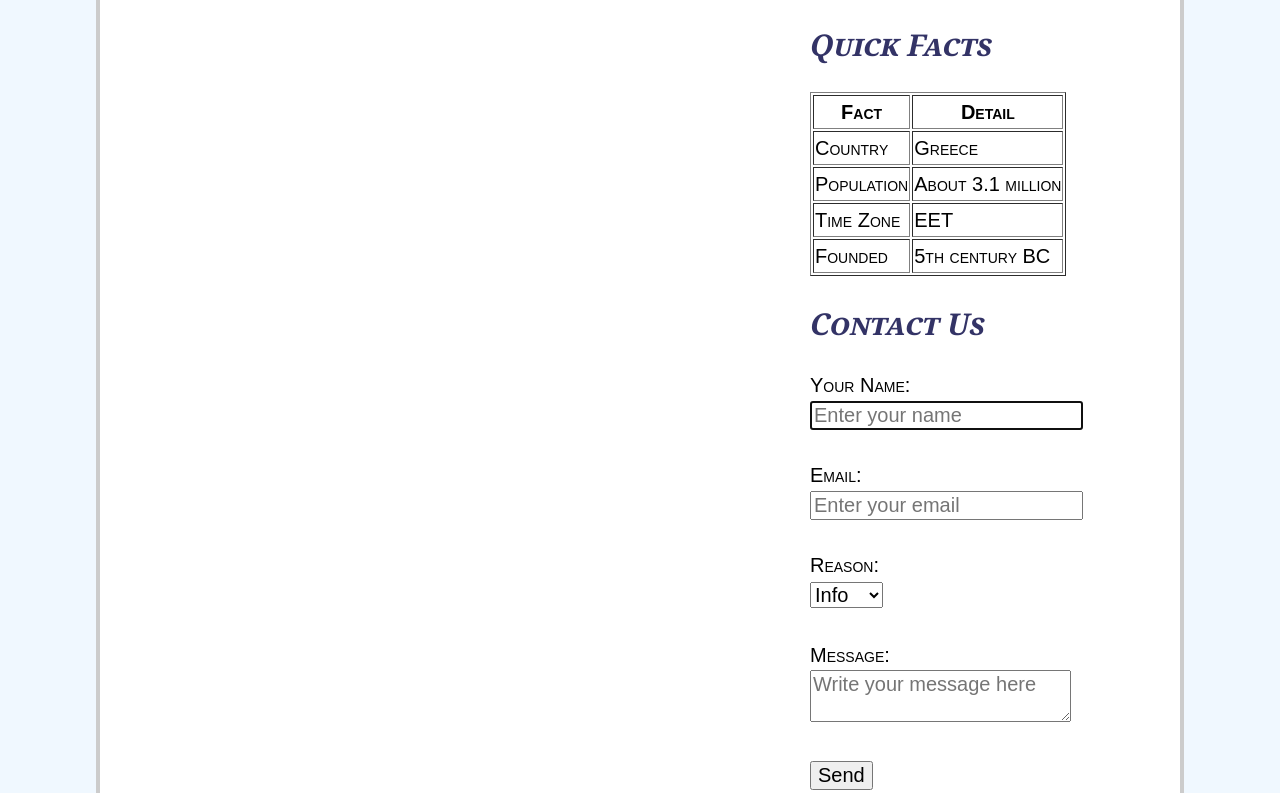
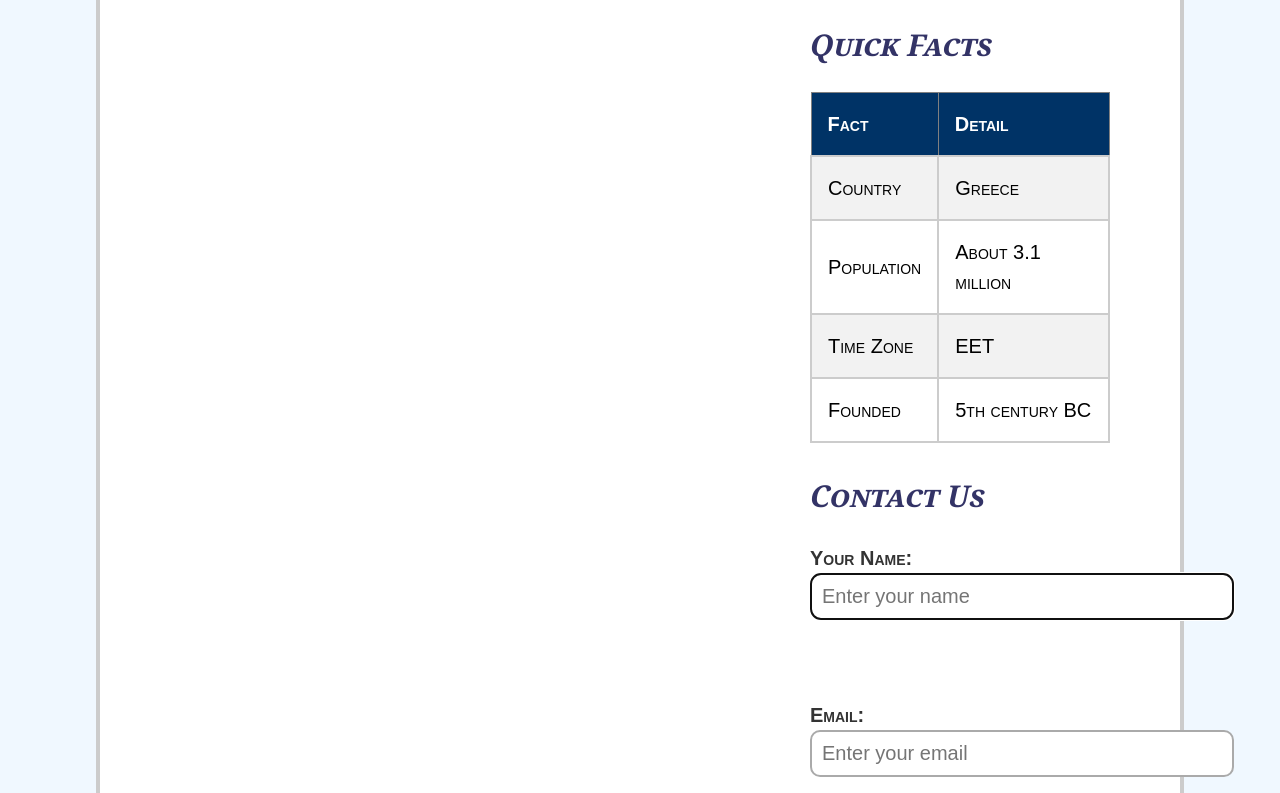
Before and after one commit to Ncha7491/famous-city-athens, a plain HTML site: page index.html in a window 1280 px wide. Shown: the part 1477-2270 px from the top of the page. Drawn offline with Linux system fonts and the light colour scheme.

Commit message:
table and form styling

```diff
--- a/css/styles.css
+++ b/css/styles.css
@@ -141,3 +141,48 @@ iframe {
   a:active {
     color: #ff6600;
   }
+
+/* = Table Styling = */
+table {
+    width: 100%;
+    border-collapse: collapse;
+    margin-bottom: 1.5rem;
+  }
+
+  th {
+    text-align: left;
+    font-weight: bold;
+    font-variant: small-caps;
+    color: #ffffff;
+    background-color: #003366;
+    padding: 0.8rem;
+  }
+
+  td {
+    border: 0.1rem solid #ccc;
+    padding: 0.8rem;
+  }
+
+  tr:nth-child(even) {
+    background-color: #f2f2f2;
+  }
+
+  tr:hover {
+    background-color: #e6f7ff;
+  }
+
+  /* = Form Styling  */
+  label {
+    font-variant: small-caps;
+    font-weight: bold;
+    color: #333;
+  }
+
+  input, select, textarea {
+    padding: 0.5rem;
+    border: 0.1rem solid #aaa;
+    border-radius: 0.5rem;
+    margin-bottom: 1rem;
+    width: 20rem;
+    display: block;
+  }
```
